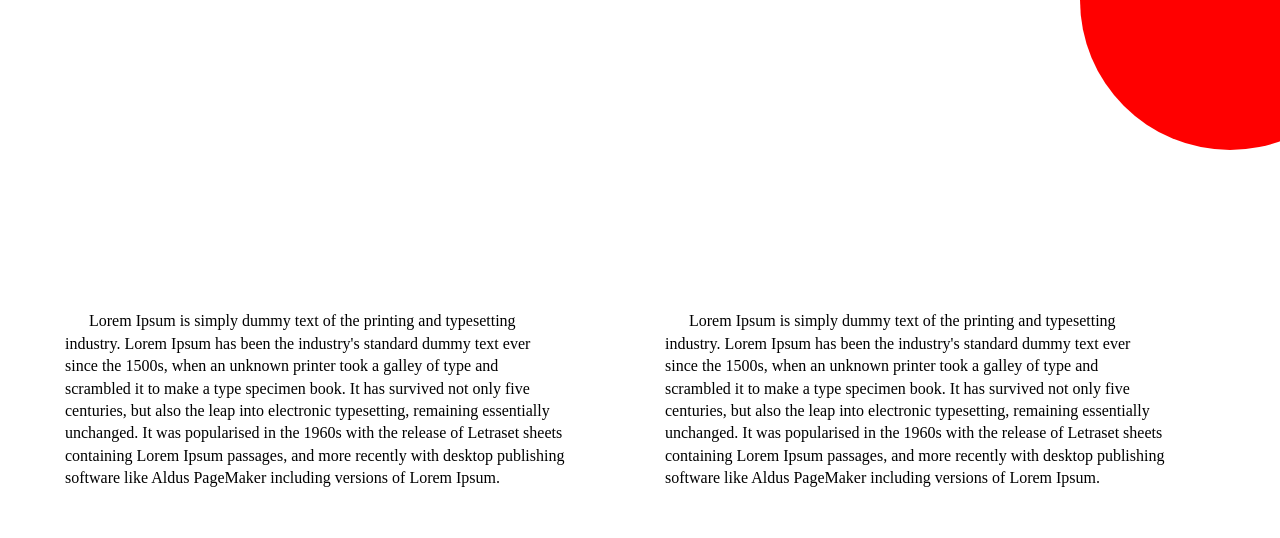
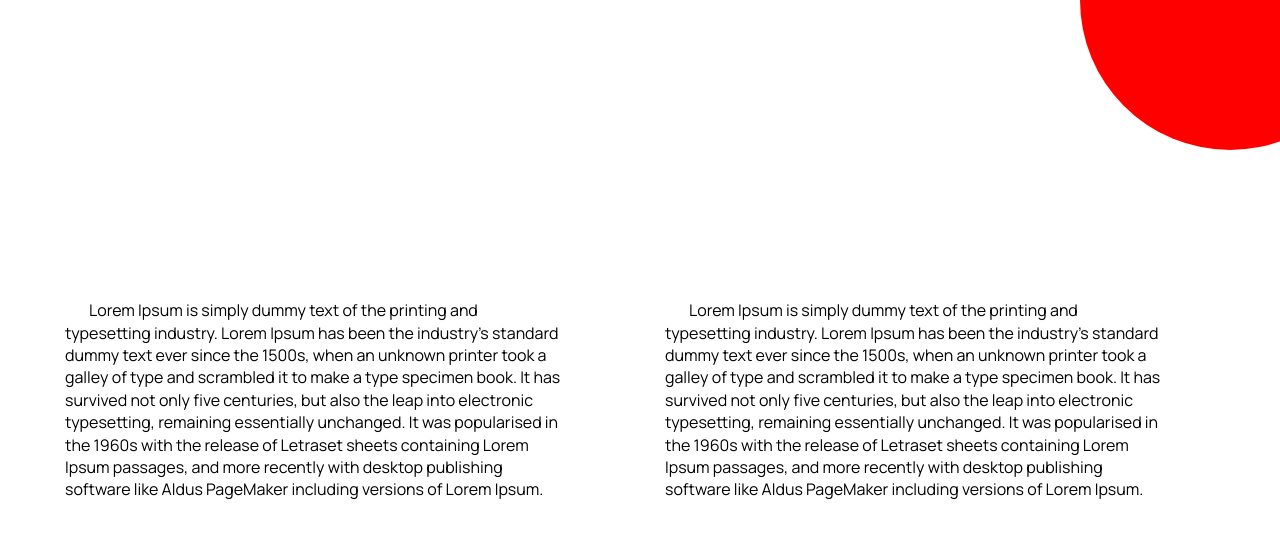
Before and after one commit to Patticatti/DFS-2, a plain HTML site: page index.html in a window 1280 px wide. Drawn offline with Linux system fonts and the light colour scheme.

Commit message:
oops i forgot the font

```diff
--- a/index.css
+++ b/index.css
@@ -6,6 +6,7 @@ body {
 
 p {
   max-width: 500px;
+  font-family: "Manrope";
   line-height: 1.4em;
   box-sizing: border-box;
   text-wrap: pretty;
```
